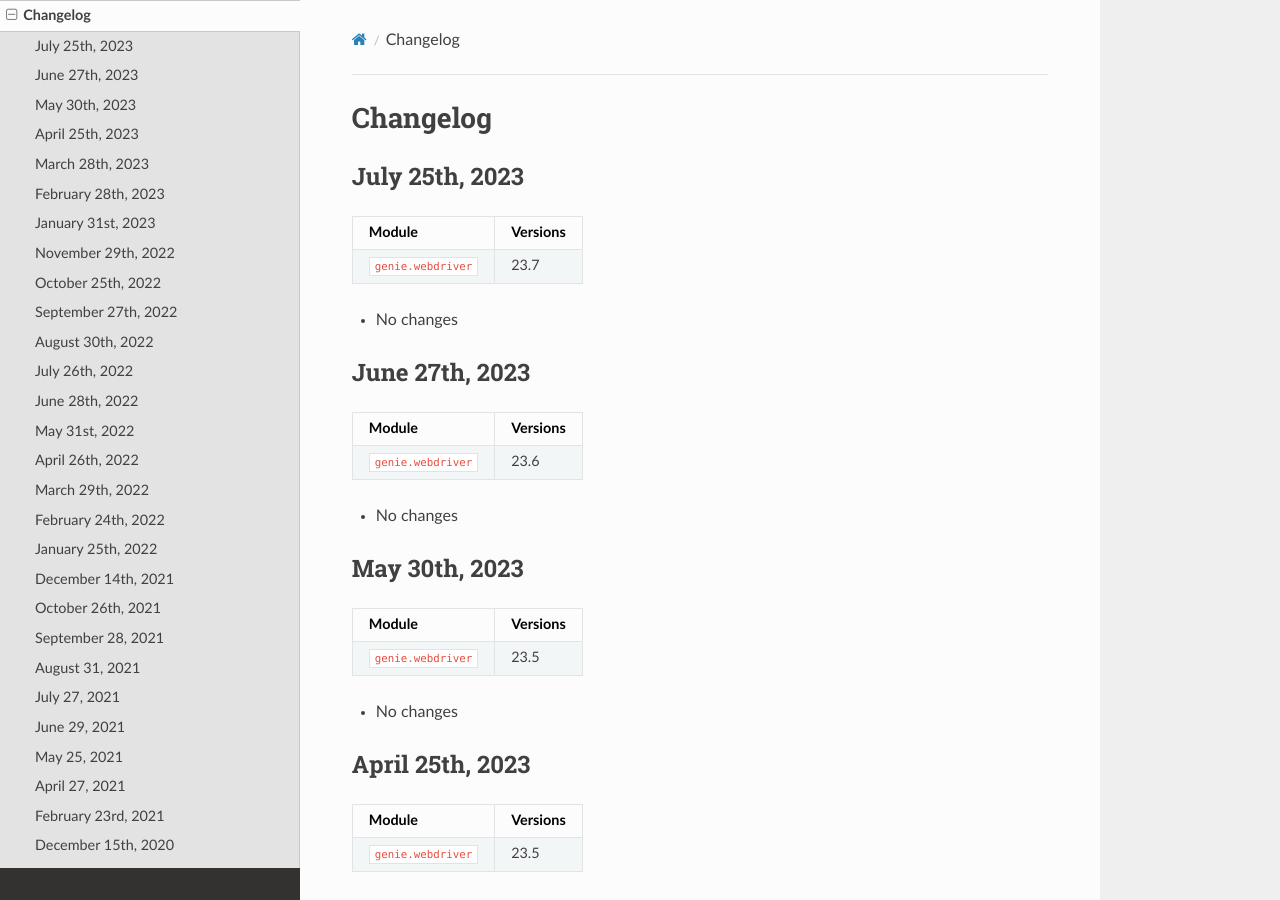
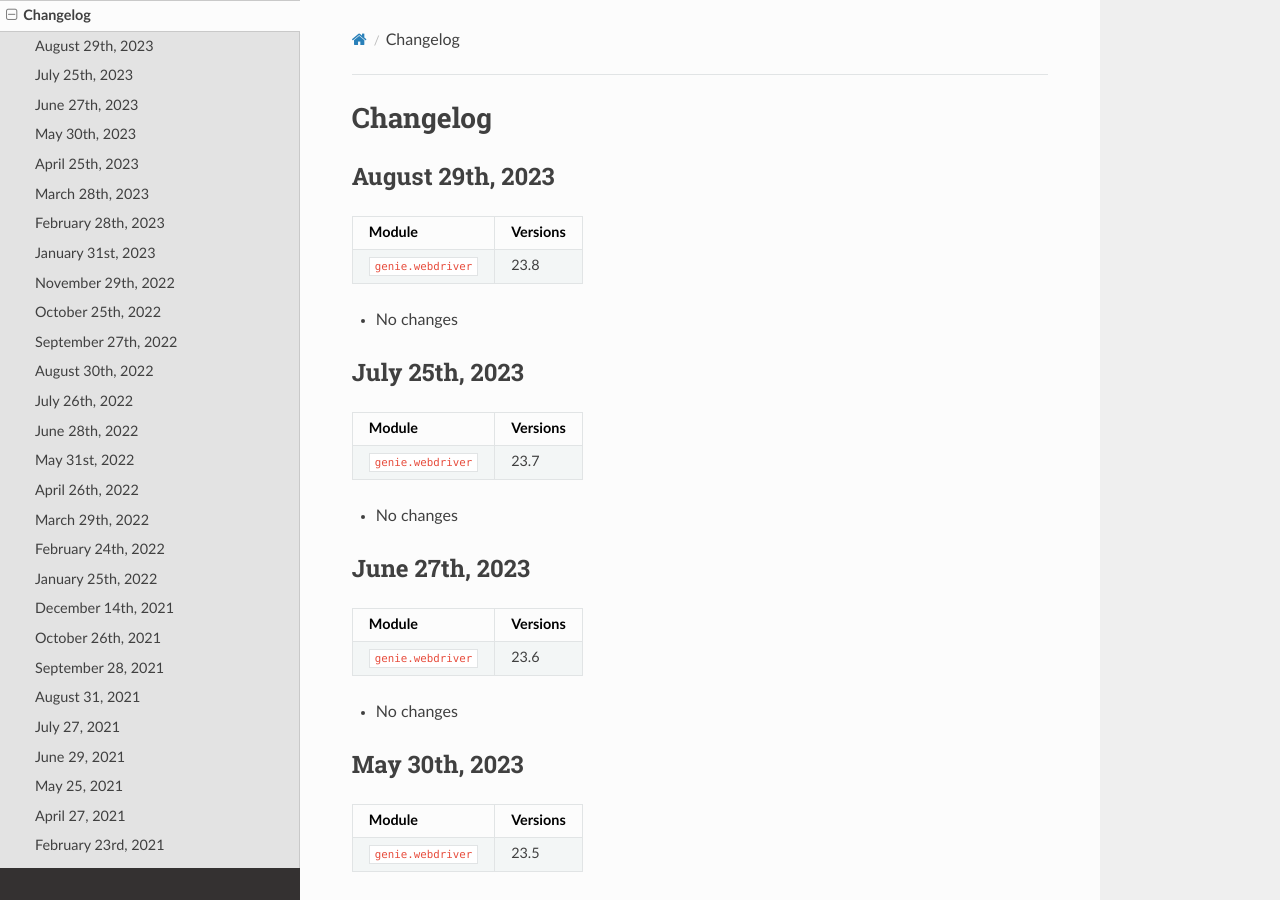
Before and after one commit to CiscoTestAutomation/geniewebdriver, a Sphinx documentation site: the page built from docs/changelog/index.rst, in a window 1280 px wide and 900 px high. Built offline with Sphinx 7.4.7 and the Read the Docs theme 2.0.0, drawn with Linux system fonts in a browser that asks for light colours.

Commit message:
Releasing v23.8

```diff
--- a/docs/changelog/index.rst
+++ b/docs/changelog/index.rst
@@ -1,6 +1,17 @@
 Changelog
 =========
 
+
+August 29th, 2023
+------------------
+
++-------------------------------+-------------------------------+
+| Module                        | Versions                      |
++===============================+===============================+
+| ``genie.webdriver``           | 23.8                          |
++-------------------------------+-------------------------------+
+
+- No changes
 
 July 25th, 2023
 ------------------
```
